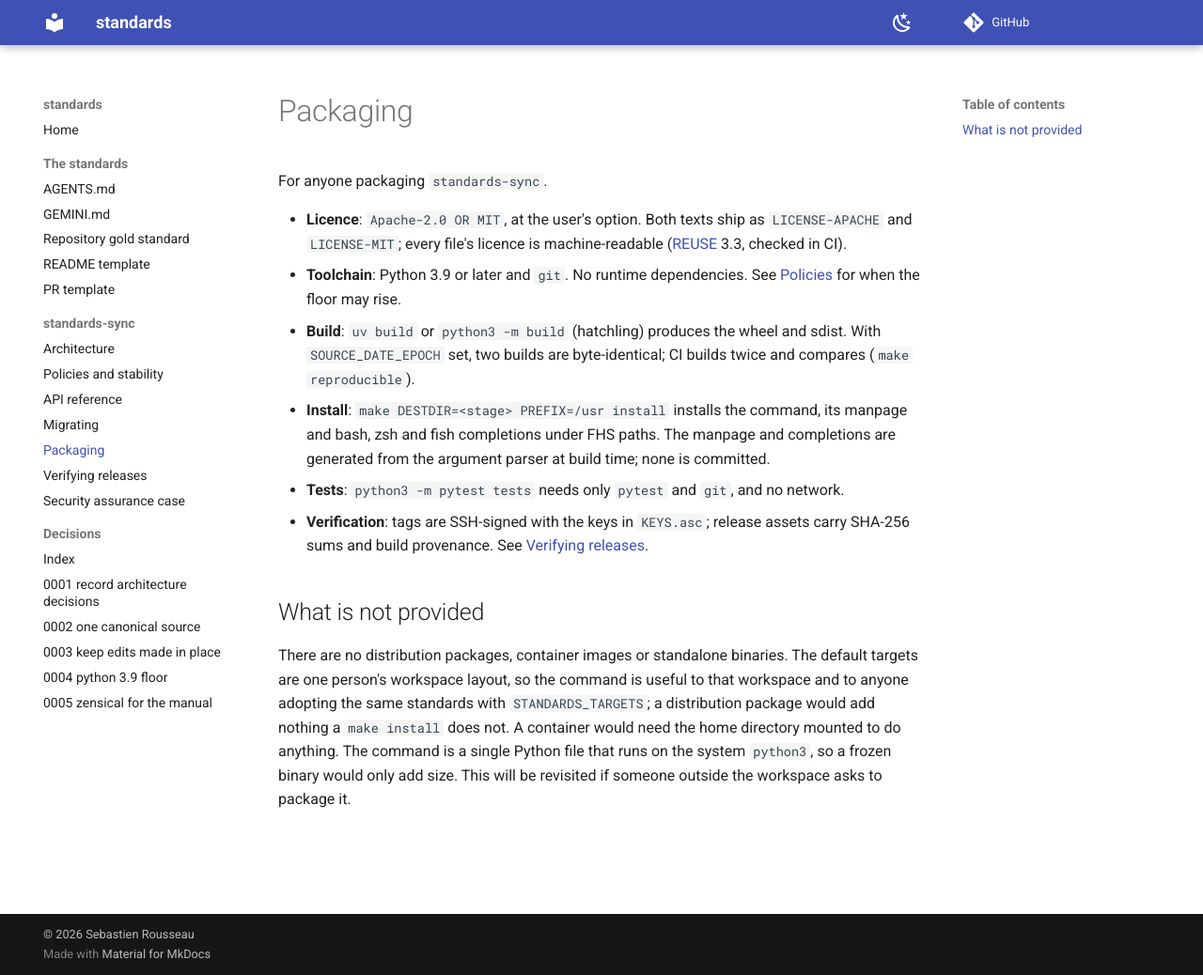
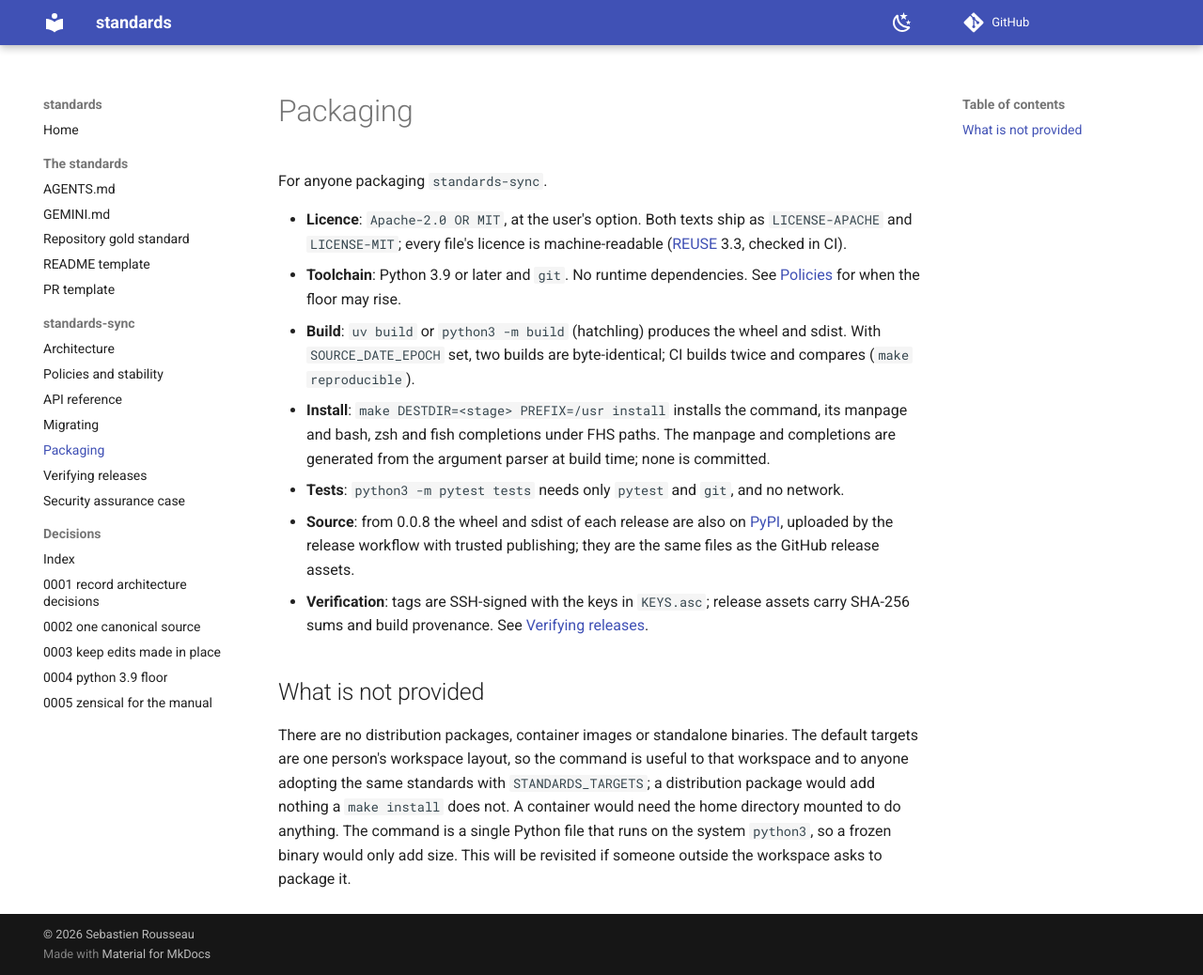
Before and after one commit to sebastienrousseau/standards, an MkDocs documentation site: the page built from docs/packaging.md, in a window 1280 px wide and 1038 px high. Shown: the whole window at 94% size. Built offline with MkDocs 1.6.1 and Material for MkDocs 9.7.7, drawn with Linux system fonts in a browser that asks for light colours; comment, search, counter and statistics services are not loaded.

Commit message:
feat: v0.0.8 (#13)
The repository rating left two gaps that code can close. Releases were
only on GitHub, so installing standards-sync needed a clone or a git
URL; the release workflow now uploads the wheel and sdist to PyPI by
trusted publishing (OIDC, no stored token), in its own job after the
GitHub release so a PyPI failure can be rerun alone. And CI tested no
pre-release Python; it now runs the suite on 3.16, as a job that warns
without blocking a merge.

PyPI needs a pending publisher for standards-sync (owner
sebastienrousseau, repository standards, workflow release.yml,
environment pypi) before the first tagged release.

Verified: make check passes; actionlint passes; twine check passes on
the built wheel and sdist; the full suite passes locally on Python
3.16.0a1 (79 tests).

Assisted-by: Claude Code:claude-opus-5-5 actionlint twine

Signed-off-by: Sebastien Rousseau <sebastienrousseau@users.noreply.github.com>

```diff
--- a/docs/packaging.md
+++ b/docs/packaging.md
@@ -19,6 +19,10 @@ For anyone packaging `standards-sync`.
   parser at build time; none is committed.
 - **Tests**: `python3 -m pytest tests` needs only `pytest` and `git`, and
   no network.
+- **Source**: from 0.0.8 the wheel and sdist of each release are also on
+  [PyPI](https://pypi.org/project/standards-sync/), uploaded by the
+  release workflow with trusted publishing; they are the same files as
+  the GitHub release assets.
 - **Verification**: tags are SSH-signed with the keys in `KEYS.asc`;
   release assets carry SHA-256 sums and build provenance. See
   [Verifying releases](VERIFYING.md).
--- a/pyproject.toml
+++ b/pyproject.toml
@@ -3,7 +3,7 @@
 
 [project]
 name = "standards-sync"
-version = "0.0.7"
+version = "0.0.8"
 description = "Keep the canonical code standards in sync with the workspace root and dotfiles copies."
 readme = "README.md"
 license = "Apache-2.0 OR MIT"
```
Also changed, not shown: CHANGELOG.md (+11 -0 lines), DEVELOPMENT.md (+8 -1 lines), .github/releases/v0.0.8.md (added), 4 other files.
